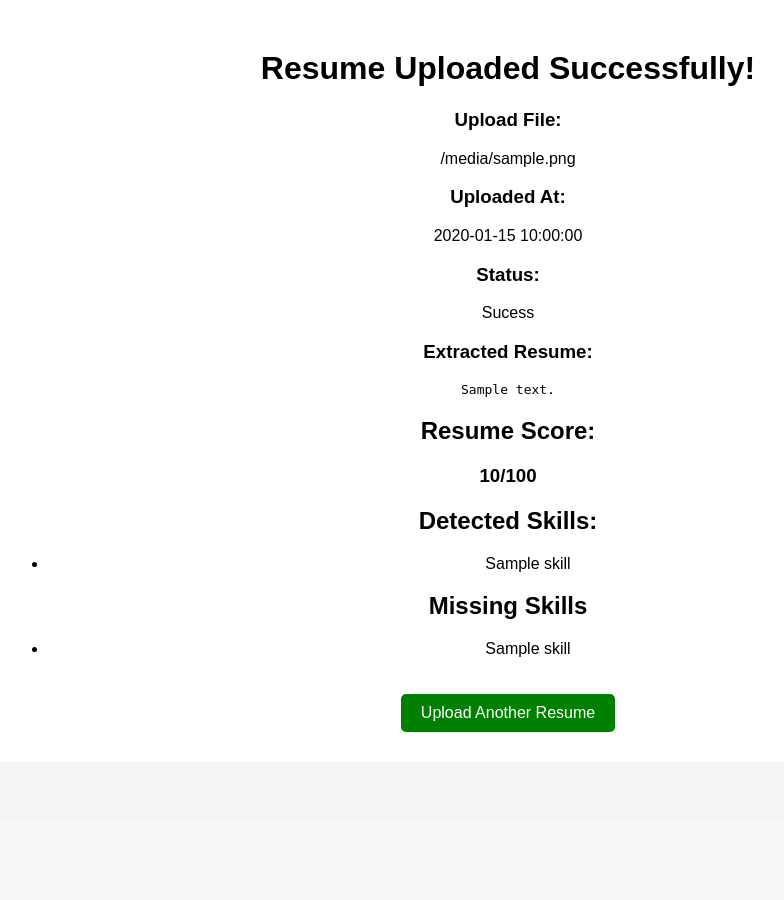
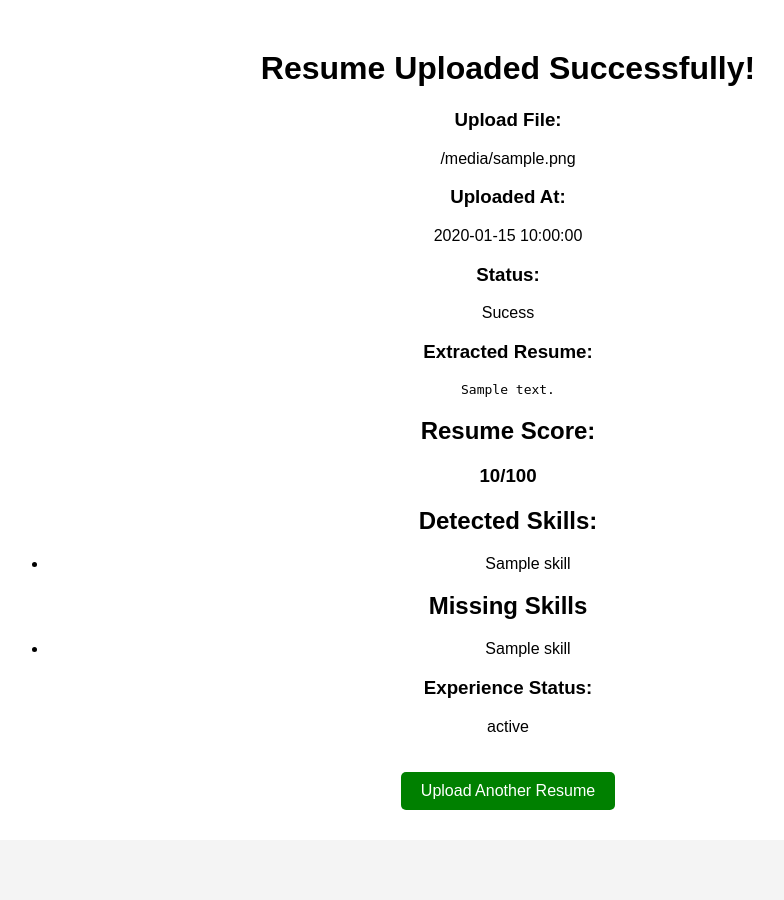
Before and after one commit to mallappwaghamore-png/Resume_Analyzer, a Flask app: template templates/result.html in a window 1280 px wide. Shown: the part 61-961 px from the top of the page, without its empty margins (132-916 px from the left). Before the commit the page ends 793 px from the top, so only its background shows below. Run offline with Flask 3, Linux system fonts and the light colour scheme; the template is opened without the code that fills it: most values are stand-ins (such as "Sample title", 1, 10 or a date in 2020).

Commit message:
Added experience detection feature to resume analyzer

```diff
--- a/app.py
+++ b/app.py
@@ -47,11 +47,20 @@ def upload():
         if score>100:
             score=100
 
+        experience_keywords=["experience","internship","worked","company","developer","engineer","software engineer","years"]
+        text_lower=text.lower()
+        experience_status="Fresher"
+        for keyword in experience_keywords:
+            if keyword in text_lower:
+                experience_status="Experience"
+                break
+
+
         upload_time=datetime.now().strftime("%d-%m-%Y %I:%M %p")
 
         document = {"filename":file.filename, "upload_time":upload_time, "status": "Success"}
         collection.insert_one(document)
-        return render_template("result.html",filename=file.filename,upload_time=upload_time,text=text,found_skills=found_skills,score=score,missing_skills=missing_skills)
+        return render_template("result.html",filename=file.filename,upload_time=upload_time,text=text,found_skills=found_skills,score=score,missing_skills=missing_skills,experience_status=experience_status)
     return "Only PDF files are allowed!"
 
 
--- a/templates/result.html
+++ b/templates/result.html
@@ -40,7 +40,8 @@
             {% endfor %}
         </ul>
 
-
+        <h3>Experience Status:</h3>
+        <p>{{experience_status}}</p>
         <a href="/">Upload Another Resume</a>
     </div>
 </body>
```
